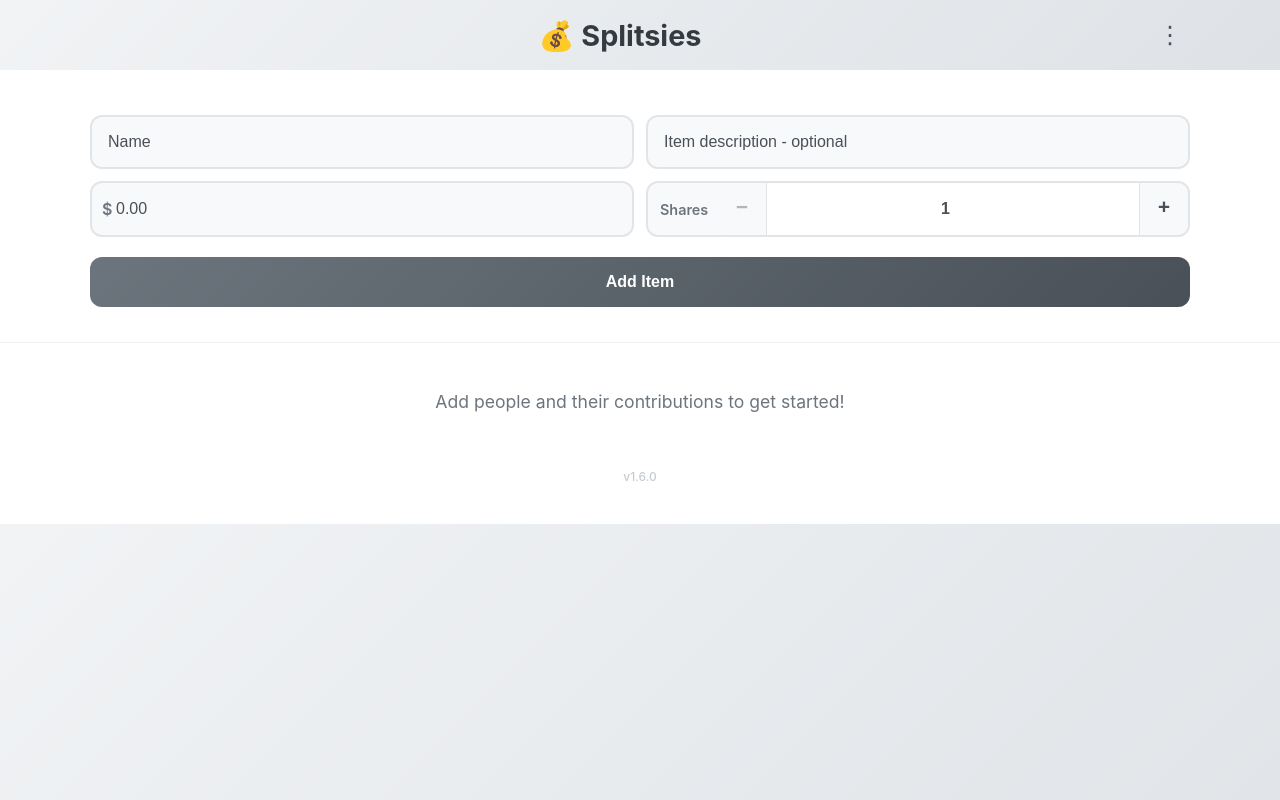
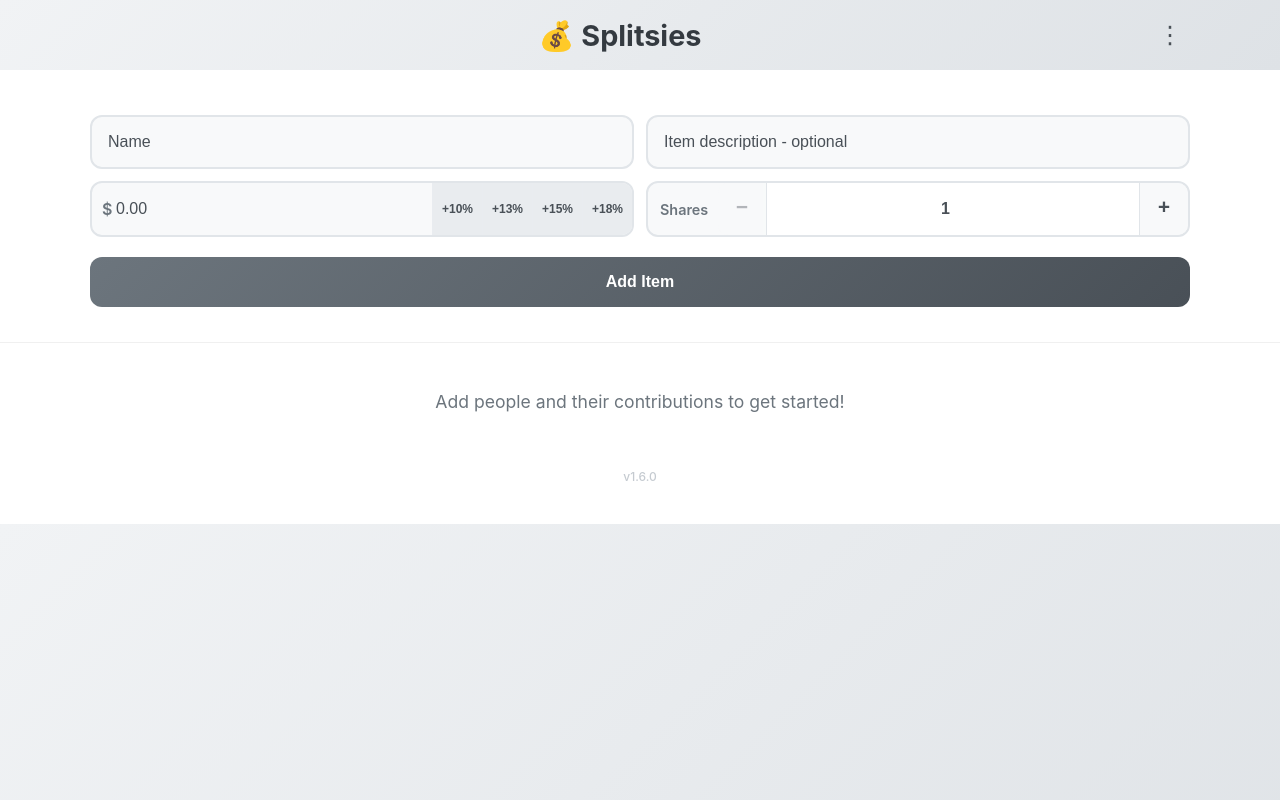
Before and after one commit to JonathanJChang/splitsies-web, a React (Create React App) app: page / in a window 1280 px wide. Built offline with nearby package versions, Linux system fonts and the light colour scheme.

Commit message:
Update version tag to v1.6.1

```diff
--- a/src/App.js
+++ b/src/App.js
@@ -1309,6 +1309,48 @@ function App() {
                 onChange={handleAmountChange}
                 className="input-field"
               />
+      <div className="amount-controls">
+        <button
+          type="button"
+          className="amount-button"
+          onClick={() => {
+            const currentAmount = parseFloat(amount) || 0;
+            setAmount((currentAmount * 1.10).toFixed(2));
+          }}
+        >
+          +10%
+        </button>
+        <button
+          type="button"
+          className="amount-button"
+          onClick={() => {
+            const currentAmount = parseFloat(amount) || 0;
+            setAmount((currentAmount * 1.13).toFixed(2));
+          }}
+        >
+          +13%
+        </button>
+        <button
+          type="button"
+          className="amount-button"
+          onClick={() => {
+            const currentAmount = parseFloat(amount) || 0;
+            setAmount((currentAmount * 1.15).toFixed(2));
+          }}
+        >
+          +15%
+        </button>
+        <button
+          type="button"
+          className="amount-button"
+          onClick={() => {
+            const currentAmount = parseFloat(amount) || 0;
+            setAmount((currentAmount * 1.18).toFixed(2));
+          }}
+        >
+          +18%
+        </button>
+      </div>
             </div>
             <div className="weight-input-group">
               <div className="weight-controls">
```
